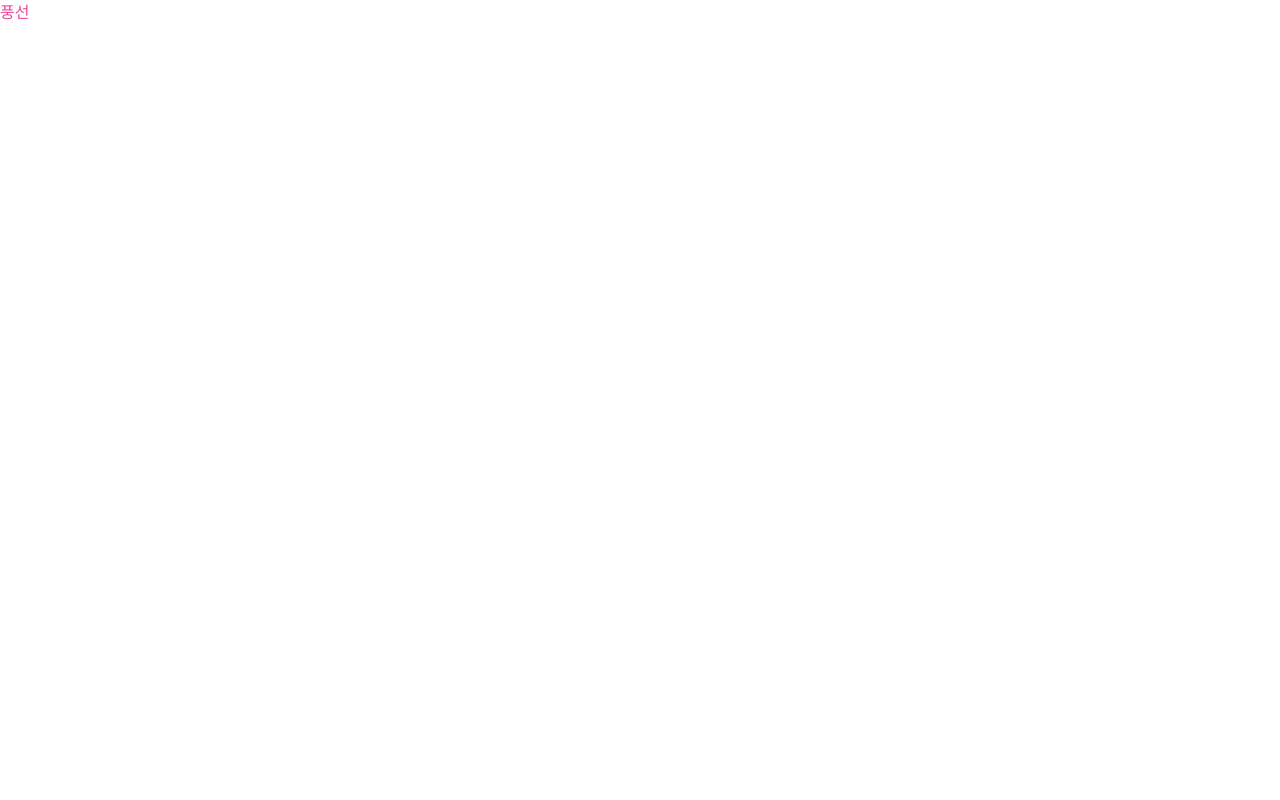
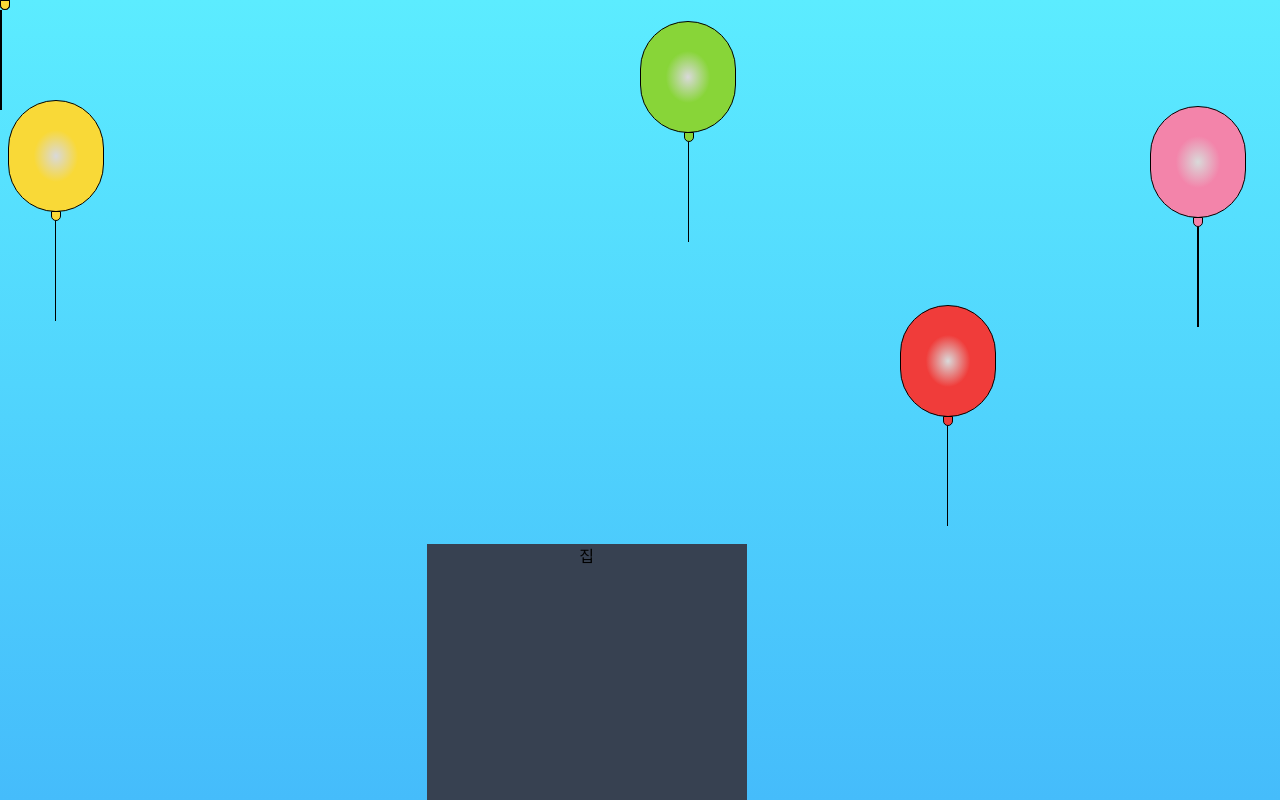
Before and after one commit to xmun74/go-up, a React (Create React App) app: page / in a window 1280 px wide. Built offline with nearby package versions, Linux system fonts and the light colour scheme.

Commit message:
feat: layout, addBalloon, deleteBalloon, random color and shape

```diff
--- a/src/components/Balloon.js
+++ b/src/components/Balloon.js
@@ -1,4 +1,65 @@
-const Balloon = () => {
-  return <div className="text-pink-500">풍선</div>;
+import { COLORS } from "../constants";
+import Bear from "./shapes/Bear";
+import Flower from "./shapes/Flower";
+import Heart from "./shapes/Heart";
+import Lettering from "./shapes/Lettering";
+
+const BallonDetail = ({ color }) => (
+  <>
+    <div
+      style={{ background: `${COLORS[color]}` }}
+      className={`absolute bottom-[-10px] left-[45%] w-[10px] h-[10px] rounded-b-full border border-black`}
+    />
+    <div className="absolute bottom-[-110px] left-[49%] w-[1.5px] h-[100px] bg-black" />
+  </>
+);
+
+const Balloon = ({ color, shape, position, onClick }) => {
+  const gradientStyle = `radial-gradient(#d9d9d9 0.1px, ${COLORS[color]}, ${COLORS[color]},  ${COLORS[color]})`;
+
+  const renderShape = (shape) => {
+    switch (shape) {
+      case "flower":
+        return (
+          <Flower>
+            <BallonDetail color={color} />
+          </Flower>
+        );
+      case "bear":
+        return (
+          <Bear>
+            <BallonDetail color={color} />
+          </Bear>
+        );
+      case "heart":
+        return (
+          <Heart>
+            <BallonDetail color={color} />
+          </Heart>
+        );
+      case "lettering":
+        return (
+          <Lettering>
+            <BallonDetail color={color} />
+          </Lettering>
+        );
+      default:
+        return (
+          <div
+            style={{
+              background: gradientStyle,
+              top: `${position.y}px`,
+              left: `${position.x}px`,
+            }}
+            className={`relative w-24 h-28 rounded-full border border-black`}
+            onClick={onClick}
+          >
+            <BallonDetail color={color} />
+          </div>
+        );
+    }
+  };
+
+  return <div className={`absolute`}>{renderShape(shape)}</div>;
 };
 export default Balloon;
--- /dev/null
+++ b/src/components/House.js
@@ -0,0 +1,11 @@
+const House = ({ onClick }) => {
+  return (
+    <button
+      className={`absolute bottom-0 left-1/3 flex justify-center items-center`}
+      onClick={onClick}
+    >
+      <div className={`w-80 h-64 bg-gray-700`}>집</div>
+    </button>
+  );
+};
+export default House;
--- /dev/null
+++ b/src/components/shapes/Bear.js
@@ -0,0 +1,4 @@
+const Bear = ({ children }) => {
+  return <div>{children}</div>;
+};
+export default Bear;
--- /dev/null
+++ b/src/components/shapes/Flower.js
@@ -0,0 +1,4 @@
+const Flower = ({ children }) => {
+  return <div>{children}</div>;
+};
+export default Flower;
--- /dev/null
+++ b/src/components/shapes/Heart.js
@@ -0,0 +1,4 @@
+const Heart = ({ children }) => {
+  return <div>{children}</div>;
+};
+export default Heart;
--- /dev/null
+++ b/src/components/shapes/Lettering.js
@@ -0,0 +1,4 @@
+const Lettering = ({ children }) => {
+  return <div>{children}</div>;
+};
+export default Lettering;
--- /dev/null
+++ b/src/constants/index.js
@@ -0,0 +1,9 @@
+export const COLORS = {
+  red: `#F03C3A`,
+  green: `#88D538`,
+  yellow: `#F9D937`,
+  pink: `#F384AA`,
+  pupple: `#3617C0`,
+};
+
+export const SHAPES = ["circle", "flower", "bear", "heart", "lettering"];
--- a/src/page/Main.js
+++ b/src/page/Main.js
@@ -1,10 +1,62 @@
+import { useState } from "react";
 import Balloon from "../components/Balloon";
+import House from "../components/House";
+import { COLORS, SHAPES } from "../constants";
+
+/** 색, 모양 랜덤 */
+const getRandomIndex = (arr) => {
+  const randomIdx = Math.floor(Math.random() * arr.length);
+  return randomIdx;
+};
+/** 위치 랜덤 */
+const getRandomPosition = () => {
+  const x = Math.random() * window.innerWidth - 96;
+  const y = Math.random() * window.innerHeight * 0.4;
+  return { x, y };
+};
 
 const Main = () => {
+  const COLORTYPE = Object.keys(COLORS);
+  const initBalloonCnt = 10;
+  const initBalloons = Array.from({ length: initBalloonCnt }, (_, i) => ({
+    id: i,
+    color: COLORTYPE[getRandomIndex(COLORTYPE)],
+    shape: SHAPES[getRandomIndex(SHAPES)],
+    position: getRandomPosition(),
+  }));
+  const [balloonCnt, setBalloonCnt] = useState(initBalloons);
+
+  const handleAddBalloon = () => {
+    const newBalloon = {
+      id: new Date().getTime(),
+      color: COLORTYPE[getRandomIndex(COLORTYPE)],
+      shape: SHAPES[getRandomIndex(SHAPES)],
+      position: getRandomPosition(),
+    };
+    setBalloonCnt([...balloonCnt, newBalloon]);
+  };
+
+  const handleDeleteBalloon = (b) => {
+    const filtered = balloonCnt.filter((e) => e.id !== b);
+    setBalloonCnt(filtered);
+  };
+
   return (
-    <div className="">
-      <Balloon />
-    </div>
+    <main className="relative w-screen h-screen bg-gradient-to-t from-[#45BCFB] to-[#5CECFF]">
+      <section className="relative flex w-full">
+        {balloonCnt.map((v) => (
+          <Balloon
+            key={v.id}
+            color={v.color}
+            shape={v.shape}
+            position={v.position}
+            onClick={() => handleDeleteBalloon(v.id)}
+          />
+        ))}
+      </section>
+
+      <House onClick={handleAddBalloon} />
+    </main>
   );
 };
 export default Main;
```
Also changed, not shown: 1 other file (tests, documents, lock files or other folders).
